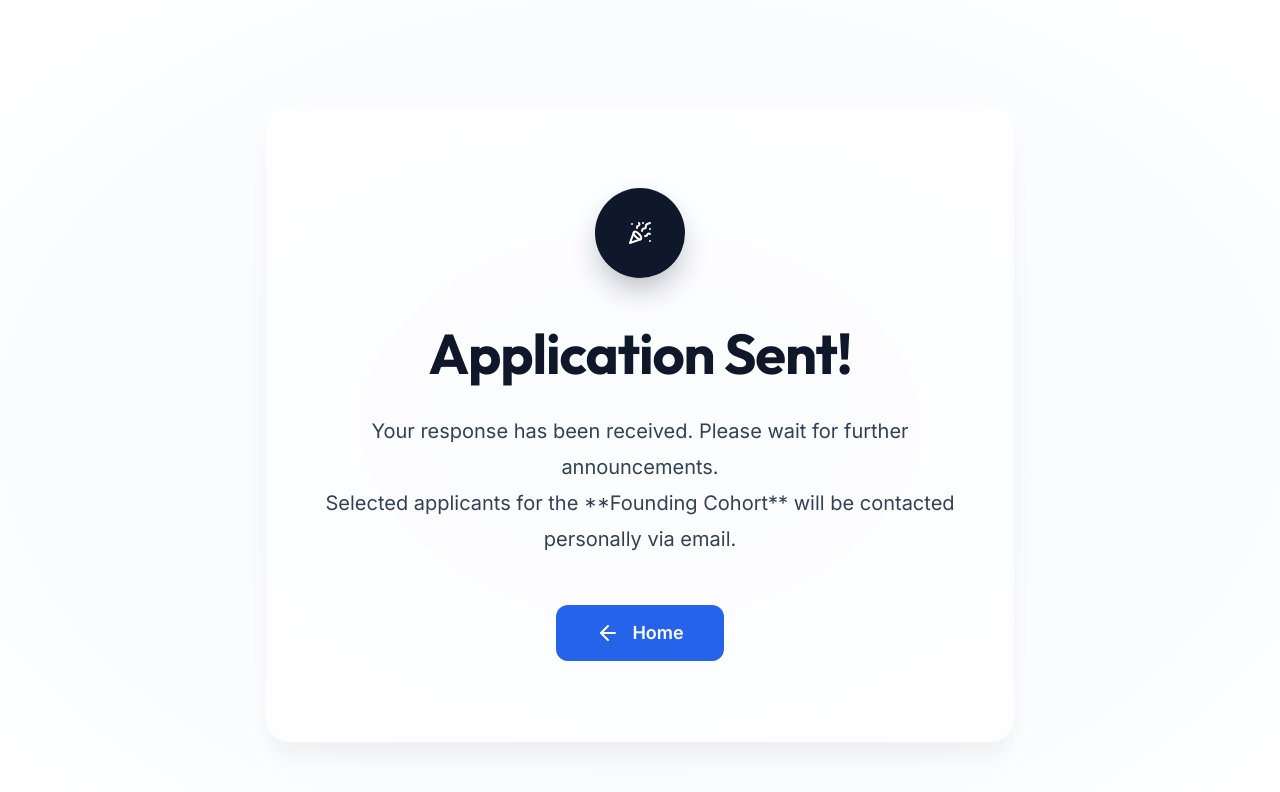
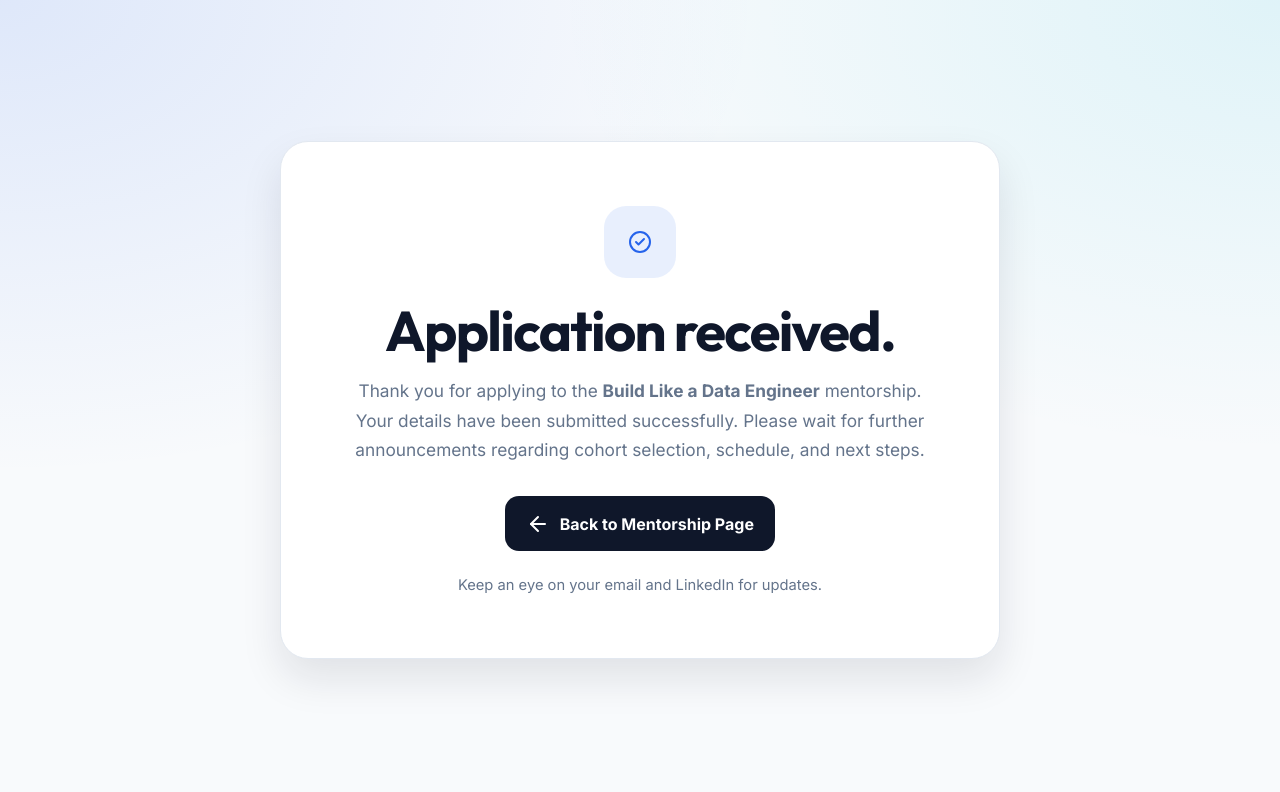
Before and after one commit to localdebootcamp/localdebootcamp.github.io, a plain HTML site: page thanks.html in a window 1280 px wide. Drawn offline with nearby package versions, Linux system fonts and the light colour scheme.

Commit message:
Update thank you page title and content

```diff
--- a/thanks.html
+++ b/thanks.html
@@ -3,123 +3,109 @@
 <head>
     <meta charset="UTF-8">
     <meta name="viewport" content="width=device-width, initial-scale=1.0">
-    <title>Application Received | DE Mentorship</title>
-
-    <!-- Fonts -->
+    <title>Application Received | Build Like a Data Engineer</title>
+    <meta name="description" content="Thank you for applying to the Build Like a Data Engineer mentorship.">
     <link rel="preconnect" href="https://fonts.googleapis.com">
     <link rel="preconnect" href="https://fonts.gstatic.com" crossorigin>
-    <link href="https://fonts.googleapis.com/css2?family=Inter:wght@400;500;600&family=Outfit:wght@600;700;800&display=swap" rel="stylesheet">
-
-    <!-- Icons -->
+    <link href="https://fonts.googleapis.com/css2?family=Inter:wght@400;500;600;700&family=Outfit:wght@600;700;800&display=swap" rel="stylesheet">
     <script src="https://unpkg.com/lucide@latest"></script>
-
     <style>
         :root {
             --primary: #2563eb;
-            --text-primary: #0f172a;
-            --text-secondary: #334155;
-            --bg-main: #ffffff;
-            --bg-alt: #f1f5f9;
-            --border: rgba(226, 232, 240, 0.8);
-            --radius-lg: 24px;
-            --transition: all 0.4s cubic-bezier(0.4, 0, 0.2, 1);
+            --bg: #f8fafc;
+            --text: #0f172a;
+            --muted: #64748b;
+            --border: #e2e8f0;
         }
 
+        * { box-sizing: border-box; margin: 0; padding: 0; }
+
         body {
-            font-family: 'Inter', sans-serif;
-            background-color: var(--bg-main);
-            background-image: radial-gradient(at 50% 50%, rgba(37, 99, 235, 0.05) 0px, transparent 100%);
-            display: flex;
-            align-items: center;
-            justify-content: center;
             min-height: 100vh;
-            margin: 0;
+            display: grid;
+            place-items: center;
+            font-family: 'Inter', system-ui, sans-serif;
+            background:
+                radial-gradient(at 0% 0%, rgba(37, 99, 235, 0.12), transparent 42%),
+                radial-gradient(at 100% 0%, rgba(6, 182, 212, 0.10), transparent 40%),
+                var(--bg);
+            color: var(--text);
             padding: 1.5rem;
-            color: var(--text-secondary);
         }
 
-        .success-card {
-            background: rgba(255, 255, 255, 0.7);
-            backdrop-filter: blur(12px);
-            -webkit-backdrop-filter: blur(12px);
-            border: 1px solid rgba(255, 255, 255, 0.4);
-            border-radius: var(--radius-lg);
-            padding: 5rem 3rem;
+        .card {
+            width: min(720px, 100%);
+            background: white;
+            border: 1px solid var(--border);
+            border-radius: 28px;
+            box-shadow: 0 20px 40px rgba(15, 23, 42, 0.10);
+            padding: clamp(2rem, 5vw, 4rem);
             text-align: center;
-            max-width: 650px;
-            width: 100%;
-            box-shadow: 0 20px 25px -5px rgba(0, 0, 0, 0.05);
-            animation: slideUp 0.8s ease-out;
         }
 
-        @keyframes slideUp {
-            from { opacity: 0; transform: translateY(40px); }
-            to { opacity: 1; transform: translateY(0); }
-        }
-
-        .check-wrapper {
-            width: 90px;
-            height: 90px;
-            background: var(--text-primary);
-            color: white;
-            border-radius: 50%;
-            display: flex;
-            align-items: center;
-            justify-content: center;
-            margin: 0 auto 2.5rem;
-            box-shadow: 0 15px 30px -5px rgba(15, 23, 42, 0.3);
+        .icon {
+            width: 72px;
+            height: 72px;
+            margin: 0 auto 1.5rem;
+            border-radius: 22px;
+            background: rgba(37, 99, 235, 0.10);
+            color: var(--primary);
+            display: grid;
+            place-items: center;
         }
 
         h1 {
             font-family: 'Outfit', sans-serif;
-            font-size: 3.5rem;
-            color: var(--text-primary);
-            margin-bottom: 1.5rem;
-            letter-spacing: -0.02em;
+            font-size: clamp(2.2rem, 5vw, 3.5rem);
+            line-height: 1.05;
+            margin-bottom: 1rem;
+            letter-spacing: -0.03em;
         }
 
         p {
-            font-size: 1.25rem;
-            line-height: 1.8;
-            margin-bottom: 3rem;
+            color: var(--muted);
+            font-size: 1.08rem;
+            line-height: 1.7;
+            margin-bottom: 2rem;
         }
 
         .btn {
             display: inline-flex;
             align-items: center;
             justify-content: center;
-            padding: 1rem 2.5rem;
-            background: var(--primary);
+            gap: 0.6rem;
+            padding: 0.95rem 1.3rem;
+            background: var(--text);
             color: white;
-            border-radius: 12px;
-            font-weight: 600;
+            border-radius: 14px;
+            font-weight: 700;
             text-decoration: none;
-            transition: var(--transition);
-            gap: 0.75rem;
-            font-size: 1.125rem;
+            transition: 0.25s ease;
         }
 
         .btn:hover {
+            background: var(--primary);
             transform: translateY(-2px);
-            box-shadow: 0 20px 25px -5px rgba(37, 99, 235, 0.4);
+        }
+
+        .note {
+            margin-top: 1.6rem;
+            font-size: 0.92rem;
+            color: var(--muted);
         }
     </style>
 </head>
 <body>
-
-    <div class="success-card">
-        <div class="check-wrapper">
-            <i data-lucide="party-popper" size="48"></i>
-        </div>
-        <h1>Application Sent!</h1>
+    <main class="card">
+        <div class="icon"><i data-lucide="check-circle-2" size="38"></i></div>
+        <h1>Application received.</h1>
         <p>
-            Your response has been received. Please wait for further announcements. <br>
-            Selected applicants for the **Founding Cohort** will be contacted personally via email.
+            Thank you for applying to the <strong>Build Like a Data Engineer</strong> mentorship.
+            Your details have been submitted successfully. Please wait for further announcements regarding cohort selection, schedule, and next steps.
         </p>
-        <a href="index.html" class="btn">
-            <i data-lucide="arrow-left"></i> Home
-        </a>
-    </div>
+        <a href="index.html" class="btn"><i data-lucide="arrow-left" size="18"></i> Back to Mentorship Page</a>
+        <div class="note">Keep an eye on your email and LinkedIn for updates.</div>
+    </main>
 
     <script>
         lucide.createIcons();
```
